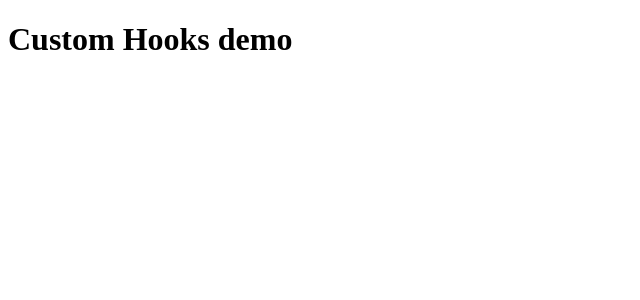
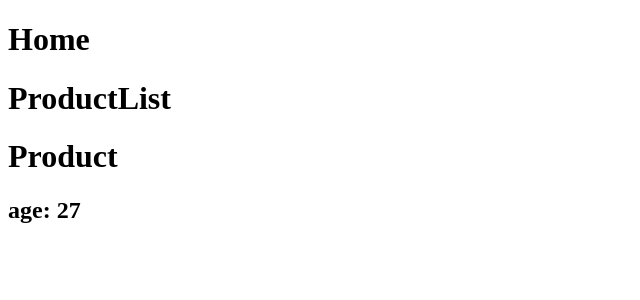
Before and after one commit to narasimha-254/Advanced-Concepts, a React (Vite) app: page / in a window 1280 px wide. Shown: the top 300 px of the page, without its empty margins (0-640 px from the left). Built offline with nearby package versions, Linux system fonts and the light colour scheme; no server answers.

Commit message:
created some components

```diff
--- a/src/App.jsx
+++ b/src/App.jsx
@@ -2,15 +2,18 @@ import React from 'react'
 import UseRef from './assets/UseRef'
 import UseReducer from './assets/UseReducer'
 import CustomHookApp from './assets/CustomHookApp'
+import Home from './assets/Home'
+import UseContext from './assets/UseContext'
 
 const App = () => {
   return (
     <div>
-        {/* <UseRef /> */}
-        {/* <UseReducer /> */}
-        <CustomHookApp />
+      {/* <UseRef /> */}
+      {/* <UseReducer /> */}
+      {/* <CustomHookApp /> */}
+      {/* <Home /> */}
+      <UseContext />
     </div>
   )
 }
-
-export default App
+export default App;
--- /dev/null
+++ b/src/assets/Home.jsx
@@ -0,0 +1,13 @@
+import React from 'react'
+import ProductList from './ProductList'
+
+const Home = () => {
+  return (
+    <div>
+        <h1>Home</h1>
+        <ProductList />
+    </div>
+  )
+}
+
+export default Home
--- /dev/null
+++ b/src/assets/Product.jsx
@@ -0,0 +1,14 @@
+import React, { useContext } from 'react'
+import { context } from './UseContext';
+
+const Product = () => {
+    let data = useContext(context);
+    return (
+        <div>
+            <h1>Product</h1>
+            <h2>age: {data.age}</h2>
+        </div>
+    )
+}
+
+export default Product
--- /dev/null
+++ b/src/assets/ProductList.jsx
@@ -0,0 +1,13 @@
+import React from 'react'
+import Product from './Product'
+
+const ProductList = () => {
+  return (
+    <div>
+        <h1>ProductList</h1>
+        <Product />
+    </div>
+  )
+}
+
+export default ProductList
--- /dev/null
+++ b/src/assets/UseContext.jsx
@@ -0,0 +1,21 @@
+import React, { createContext } from 'react'
+import Home from './Home'
+
+export const context = createContext()
+const UseContext = () => {
+    let isAdmin = 'true'
+
+    let p = {
+        name:'Narasimha',
+        age:27
+    }
+  return (
+    <div>
+        <context.Provider value={p}>
+            <Home />
+        </context.Provider>
+    </div>
+  )
+}
+
+export default UseContext
```
Also changed, not shown: src/assets/UtilsCustomHook.jsx (+4 -4 lines).
